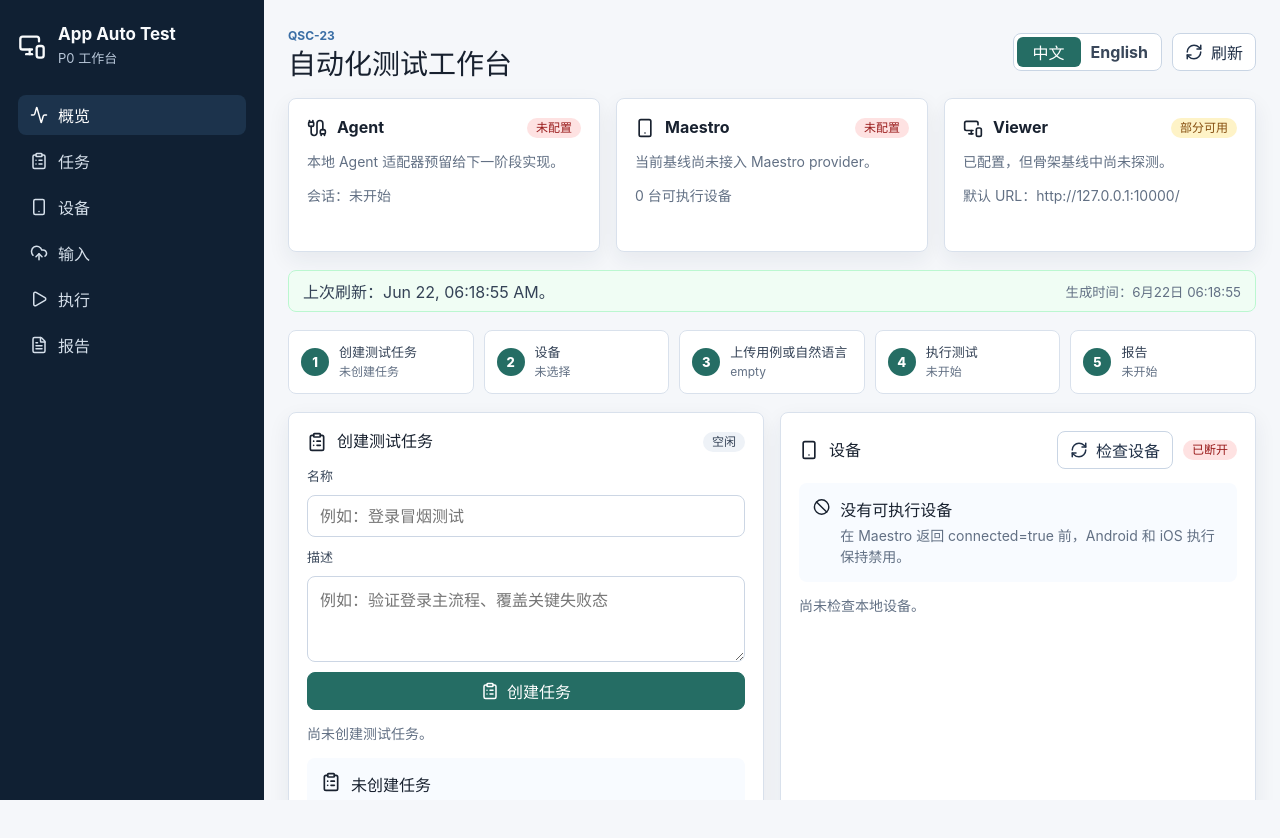
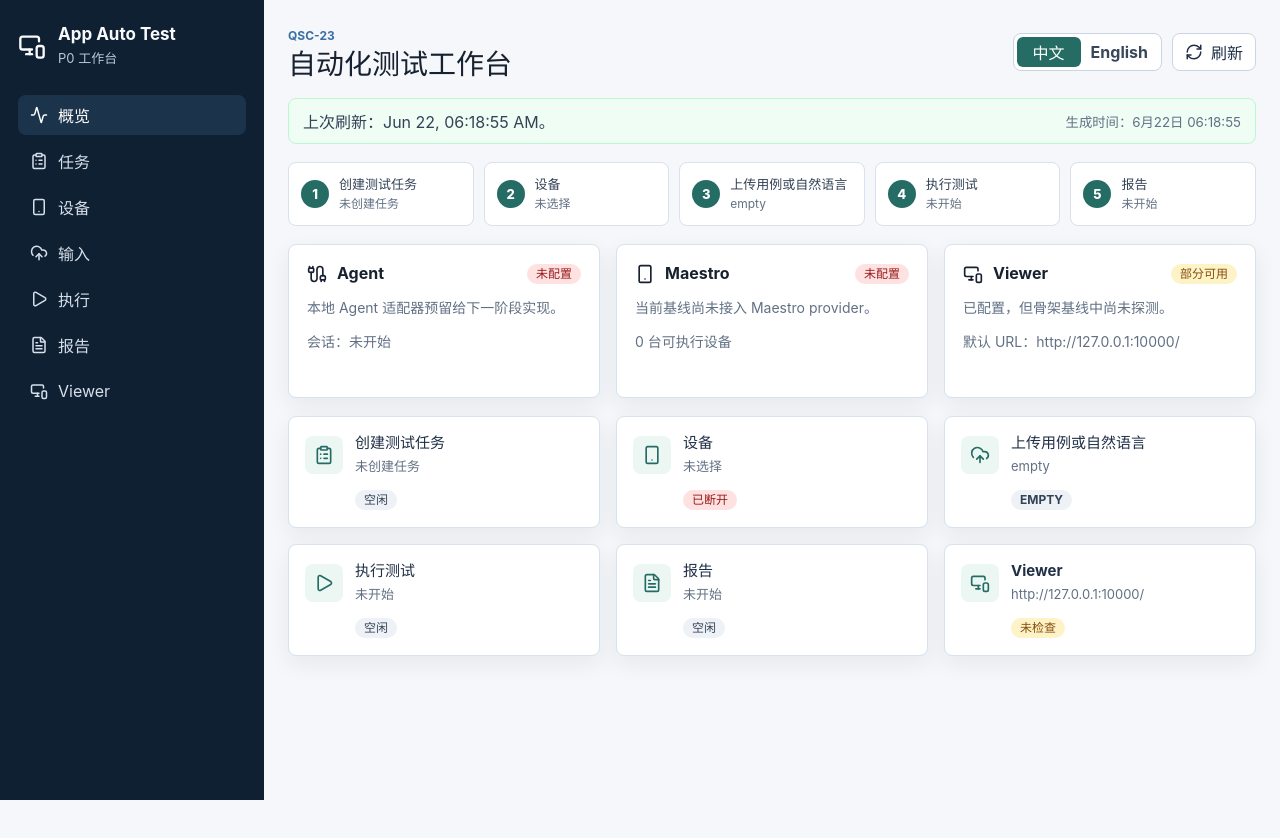
Before and after one commit to Errorrrrr/auto-test-desktop, a React (Vite) app in the folder src/renderer/: page / in a window 1280 px wide. Shown: the top 838 px of the page. After the commit the page ends 800 px from the top, so only its background shows below. Built offline with nearby package versions, Linux system fonts and the light colour scheme.

Commit message:
feat(renderer): split workflow into menu pages
Co-authored-by: multica-agent <dev@qingsonghealth.com>

```diff
--- a/src/renderer/src/App.tsx
+++ b/src/renderer/src/App.tsx
@@ -77,6 +77,8 @@ type DeviceActionState = RunActionState & {
   deviceId?: string;
 };
 
+type MenuPage = 'overview' | 'task' | 'devices' | 'input' | 'run' | 'report' | 'viewer';
+
 const TERMINAL_TASK_STATUSES = new Set(['succeeded', 'failed', 'cancelled', 'timeout', 'blocked']);
 const ACTIVE_TASK_STATUSES = new Set(['queued', 'running']);
 const RUN_STATUS_POLL_INTERVAL_MS = 1_000;
@@ -607,6 +609,7 @@ export function ReportPanel({
 
 export function App(): ReactElement {
   const [language, setLanguage] = useState<Language>(() => readStoredLanguage());
+  const [activePage, setActivePage] = useState<MenuPage>('overview');
   const [environment, setEnvironment] = useState<EnvironmentStatus | null>(null);
   const [devices, setDevices] = useState<DeviceInfo[]>([]);
   const [viewerConfig, setViewerConfig] = useState<ViewerConfig | null>(null);
@@ -662,36 +665,132 @@ export function App(): ReactElement {
   const trimmedViewerUrl = viewerUrl.trim();
   const canOpenViewer = isAllowedLocalViewerUrl(trimmedViewerUrl);
   const taskEditable = canReuseTask(currentTask);
-  const flowSteps = [
-    {
-      href: '#task',
+  const flowSteps: Array<{
+    page: MenuPage;
+    label: string;
+    detail: string;
+    done: boolean;
+  }> = [
+    {
+      page: 'task',
       label: copy.titles.createTask,
       detail: currentTask ? formatStatusLabel(currentTask.status, language) : copy.runtime.noTask,
       done: Boolean(currentTask)
     },
     {
-      href: '#devices',
+      page: 'devices',
       label: copy.titles.devices,
       detail: selectedDevice?.name ?? copy.runtime.notSelected,
       done: selectedDeviceCanExecute
     },
     {
-      href: '#input',
+      page: 'input',
       label: copy.titles.taskInput,
       detail: formatStatusLabel(readiness.inputMode, language),
       done: readiness.inputMode !== 'empty'
     },
     {
-      href: '#run',
+      page: 'run',
       label: copy.titles.executeTest,
       detail: currentTask?.latestRunId ?? copy.runtime.notStarted,
       done: Boolean(currentTask?.latestRunId)
     },
     {
-      href: '#report',
+      page: 'report',
       label: copy.titles.report,
       detail: report ? formatStatusLabel(report.status, language) : copy.runtime.notStarted,
       done: Boolean(report)
+    }
+  ];
+  const navigationItems: Array<{
+    page: MenuPage;
+    label: string;
+    icon: ReactElement;
+  }> = [
+    {
+      page: 'overview',
+      label: copy.nav.overview,
+      icon: <Activity size={18} aria-hidden="true" />
+    },
+    {
+      page: 'task',
+      label: copy.nav.task,
+      icon: <ClipboardList size={18} aria-hidden="true" />
+    },
+    {
+      page: 'devices',
+      label: copy.nav.devices,
+      icon: <Smartphone size={18} aria-hidden="true" />
+    },
+    {
+      page: 'input',
+      label: copy.nav.input,
+      icon: <UploadCloud size={18} aria-hidden="true" />
+    },
+    {
+      page: 'run',
+      label: copy.nav.run,
+      icon: <Play size={18} aria-hidden="true" />
+    },
+    {
+      page: 'report',
+      label: copy.nav.report,
+      icon: <FileText size={18} aria-hidden="true" />
+    },
+    {
+      page: 'viewer',
+      label: copy.nav.viewer,
+      icon: <MonitorSmartphone size={18} aria-hidden="true" />
+    }
+  ];
+  const menuCards: Array<{
+    page: MenuPage;
+    label: string;
+    detail: string;
+    status: string;
+    icon: ReactElement;
+  }> = [
+    {
+      page: 'task',
+      label: copy.titles.createTask,
+      detail: currentTask ? currentTask.name : copy.runtime.noTask,
+      status: currentTask?.status ?? 'idle',
+      icon: <ClipboardList size={20} aria-hidden="true" />
+    },
+    {
+      page: 'devices',
+      label: copy.titles.devices,
+      detail: selectedDevice?.name ?? copy.runtime.notSelected,
+      status: selectedDeviceCanExecute ? 'ready' : 'disconnected',
+      icon: <Smartphone size={20} aria-hidden="true" />
+    },
+    {
+      page: 'input',
+      label: copy.titles.taskInput,
+      detail: formatStatusLabel(readiness.inputMode, language),
+      status: readiness.inputMode,
+      icon: <UploadCloud size={20} aria-hidden="true" />
+    },
+    {
+      page: 'run',
+      label: copy.titles.executeTest,
+      detail: currentTask?.latestRunId ?? copy.runtime.notStarted,
+      status: currentTask?.status ?? runAction.status,
+      icon: <Play size={20} aria-hidden="true" />
+    },
+    {
+      page: 'report',
+      label: copy.titles.report,
+      detail: report ? formatStatusLabel(report.status, language) : copy.runtime.notStarted,
+      status: report?.status ?? 'idle',
+      icon: <FileText size={20} aria-hidden="true" />
+    },
+    {
+      page: 'viewer',
+      label: copy.titles.viewer,
+      detail: canOpenViewer ? trimmedViewerUrl : copy.copy.viewerUrlMustBeLocal,
+      status: viewerProbe.status,
+      icon: <MonitorSmartphone size={20} aria-hidden="true" />
     }
   ];
 
@@ -1136,30 +1235,18 @@ export function App(): ReactElement {
           </div>
         </div>
         <nav className="nav-list">
-          <a className="nav-item active" href="#overview">
-            <Activity size={18} aria-hidden="true" />
-            {copy.nav.overview}
-          </a>
-          <a className="nav-item" href="#task">
-            <ClipboardList size={18} aria-hidden="true" />
-            {copy.nav.task}
-          </a>
-          <a className="nav-item" href="#devices">
-            <Smartphone size={18} aria-hidden="true" />
-            {copy.nav.devices}
-          </a>
-          <a className="nav-item" href="#input">
-            <UploadCloud size={18} aria-hidden="true" />
-            {copy.nav.input}
-          </a>
-          <a className="nav-item" href="#run">
-            <Play size={18} aria-hidden="true" />
-            {copy.nav.run}
-          </a>
-          <a className="nav-item" href="#report">
-            <FileText size={18} aria-hidden="true" />
-            {copy.nav.report}
-          </a>
+          {navigationItems.map((item) => (
+            <button
+              key={item.page}
+              className={activePage === item.page ? 'nav-item active' : 'nav-item'}
+              data-target-page={item.page}
+              type="button"
+              onClick={() => setActivePage(item.page)}
+            >
+              {item.icon}
+              {item.label}
+            </button>
+          ))}
         </nav>
       </aside>
 
@@ -1204,7 +1291,36 @@ export function App(): ReactElement {
           </div>
         </header>
 
-        <section id="overview" className="panel-grid three">
+        <div className={`runtime-banner banner-${runtimeState.status}`}>
+          <span>{localizeText(runtimeState.detail, language)}</span>
+          <small>{copy.runtime.generated(runtimeGeneratedAt)}</small>
+        </div>
+
+        <section className="flow-strip" aria-label={copy.titles.testFlow}>
+          {flowSteps.map((step, index) => (
+            <button
+              key={step.page}
+              className={[
+                'flow-step',
+                step.done ? 'complete' : '',
+                activePage === step.page ? 'active' : ''
+              ].filter(Boolean).join(' ')}
+              data-target-page={step.page}
+              type="button"
+              onClick={() => setActivePage(step.page)}
+            >
+              <span className="flow-index">{index + 1}</span>
+              <span>
+                <strong>{step.label}</strong>
+                <small>{step.detail}</small>
+              </span>
+            </button>
+          ))}
+        </section>
+
+        {activePage === 'overview' ? (
+          <section className="workspace-page overview-page" data-page="overview">
+            <section className="panel-grid three">
               <ServiceStatusCard
                 icon={<Cable size={20} aria-hidden="true" />}
                 title={copy.titles.agent}
@@ -1232,28 +1348,29 @@ export function App(): ReactElement {
               />
             </section>
 
-        <div className={`runtime-banner banner-${runtimeState.status}`}>
-          <span>{localizeText(runtimeState.detail, language)}</span>
-          <small>{copy.runtime.generated(runtimeGeneratedAt)}</small>
-        </div>
-
-        <section className="flow-strip" aria-label={copy.titles.testFlow}>
-          {flowSteps.map((step, index) => (
-            <a
-              key={step.href}
-              className={step.done ? 'flow-step complete' : 'flow-step'}
-              href={step.href}
+            <section className="menu-card-grid" aria-label={copy.shell.navigationLabel}>
+              {menuCards.map((card) => (
+                <button
+                  key={card.page}
+                  className="menu-card"
+                  data-target-page={card.page}
+                  type="button"
+                  onClick={() => setActivePage(card.page)}
                 >
-              <span className="flow-index">{index + 1}</span>
-              <span>
-                <strong>{step.label}</strong>
-                <small>{step.detail}</small>
+                  <span className="menu-card-icon">{card.icon}</span>
+                  <span className="menu-card-copy">
+                    <strong>{card.label}</strong>
+                    <small>{card.detail}</small>
                   </span>
-            </a>
+                  <StatusPill status={card.status} language={language} />
+                </button>
               ))}
             </section>
-
-        <section className="panel-grid two">
+          </section>
+        ) : null}
+
+        {activePage === 'task' ? (
+          <section className="workspace-page" data-page="task">
           <article className="panel task-panel" id="task">
             <div className="panel-heading split">
               <div>
@@ -1331,7 +1448,11 @@ export function App(): ReactElement {
               </div>
             )}
           </article>
-
+          </section>
+        ) : null}
+
+        {activePage === 'devices' ? (
+          <section className="workspace-page" data-page="devices">
             <DeviceListPanel
               devices={devices}
               selectedDeviceId={selectedDeviceId}
@@ -1342,8 +1463,10 @@ export function App(): ReactElement {
               language={language}
             />
           </section>
-
-        <section className="panel-grid two">
+        ) : null}
+
+        {activePage === 'input' ? (
+          <section className="workspace-page" data-page="input">
           <article className="panel input-panel" id="input">
             <div className="panel-heading split">
               <div>
@@ -1407,7 +1530,11 @@ export function App(): ReactElement {
               </dl>
             ) : null}
           </article>
-
+          </section>
+        ) : null}
+
+        {activePage === 'run' ? (
+          <section className="workspace-page" data-page="run">
           <article className="panel run-panel" id="run">
             <div className="panel-heading split">
               <div>
@@ -1492,15 +1619,21 @@ export function App(): ReactElement {
             ) : null}
           </article>
           </section>
-
-        <section className="panel-grid two">
+        ) : null}
+
+        {activePage === 'report' ? (
+          <section className="workspace-page" data-page="report">
           <ReportPanel
             report={report}
             exportState={reportExport}
             onExportMarkdown={() => void handleExportReport()}
             language={language}
           />
-
+          </section>
+        ) : null}
+
+        {activePage === 'viewer' ? (
+          <section className="workspace-page" data-page="viewer">
           <article className="panel" id="viewer">
             <div className="panel-heading split">
               <div>
@@ -1560,6 +1693,7 @@ export function App(): ReactElement {
             <span className="subtle-line">{copy.copy.requirementHint}</span>
           </article>
           </section>
+        ) : null}
       </section>
     </main>
   );
--- a/src/renderer/src/styles.css
+++ b/src/renderer/src/styles.css
@@ -89,17 +89,29 @@ a:focus-visible {
   display: flex;
   align-items: center;
   gap: 10px;
+  width: 100%;
   min-height: 40px;
   padding: 0 12px;
+  border: 0;
   border-radius: 8px;
   color: #d6e0eb;
+  background: transparent;
+  cursor: pointer;
+  font: inherit;
   text-decoration: none;
+  text-align: left;
 }
 
 .nav-item.active,
 .nav-item:hover {
   background: #1c334c;
   color: #ffffff;
+}
+
+.workspace-page {
+  display: grid;
+  gap: 18px;
+  min-width: 0;
 }
 
 .workspace {
@@ -276,6 +288,7 @@ h2 {
   display: flex;
   align-items: center;
   gap: 10px;
+  width: 100%;
   min-width: 0;
   min-height: 64px;
   padding: 10px 12px;
@@ -283,12 +296,20 @@ h2 {
   border-radius: 8px;
   color: #344256;
   background: #ffffff;
+  cursor: pointer;
+  font: inherit;
   text-decoration: none;
+  text-align: left;
 }
 
 .flow-step.complete {
   border-color: #b7dccf;
   background: #f2fbf7;
+}
+
+.flow-step.active {
+  border-color: #256d64;
+  box-shadow: inset 0 0 0 1px #256d64;
 }
 
 .flow-index {
@@ -322,6 +343,73 @@ h2 {
   color: #627084;
   font-size: 12px;
   line-height: 1.3;
+}
+
+.menu-card-grid {
+  display: grid;
+  grid-template-columns: repeat(3, minmax(0, 1fr));
+  gap: 16px;
+}
+
+.menu-card {
+  display: grid;
+  grid-template-columns: auto minmax(0, 1fr);
+  align-items: center;
+  gap: 12px;
+  min-width: 0;
+  min-height: 112px;
+  padding: 16px;
+  border: 1px solid #d9e1ec;
+  border-radius: 8px;
+  color: #203047;
+  background: #ffffff;
+  box-shadow: 0 8px 22px rgb(31 46 70 / 7%);
+  cursor: pointer;
+  font: inherit;
+  text-align: left;
+}
+
+.menu-card:hover,
+.menu-card:focus-visible {
+  border-color: #256d64;
+}
+
+.menu-card-icon {
+  display: inline-flex;
+  align-items: center;
+  justify-content: center;
+  width: 38px;
+  height: 38px;
+  border-radius: 8px;
+  color: #256d64;
+  background: #ecf7f3;
+}
+
+.menu-card-copy {
+  display: grid;
+  gap: 5px;
+  min-width: 0;
+}
+
+.menu-card-copy strong,
+.menu-card-copy small {
+  min-width: 0;
+  overflow-wrap: anywhere;
+}
+
+.menu-card-copy strong {
+  font-size: 15px;
+  line-height: 1.25;
+}
+
+.menu-card-copy small {
+  color: #627084;
+  font-size: 13px;
+  line-height: 1.35;
+}
+
+.menu-card .status-pill {
+  grid-column: 2;
 }
 
 .banner-error {
@@ -693,7 +781,7 @@ h2 {
   }
 
   .nav-list {
-    grid-template-columns: repeat(6, minmax(0, 1fr));
+    grid-template-columns: repeat(7, minmax(0, 1fr));
   }
 
   .nav-item {
@@ -708,7 +796,8 @@ h2 {
   .panel-grid.three,
   .panel-grid.two,
   .flow-strip,
-  .input-method-grid {
+  .input-method-grid,
+  .menu-card-grid {
     grid-template-columns: 1fr;
   }
 }
```
Also changed, not shown: 1 other file (tests, documents, lock files or other folders). Lines whose indentation alone changed are shown as unchanged.
